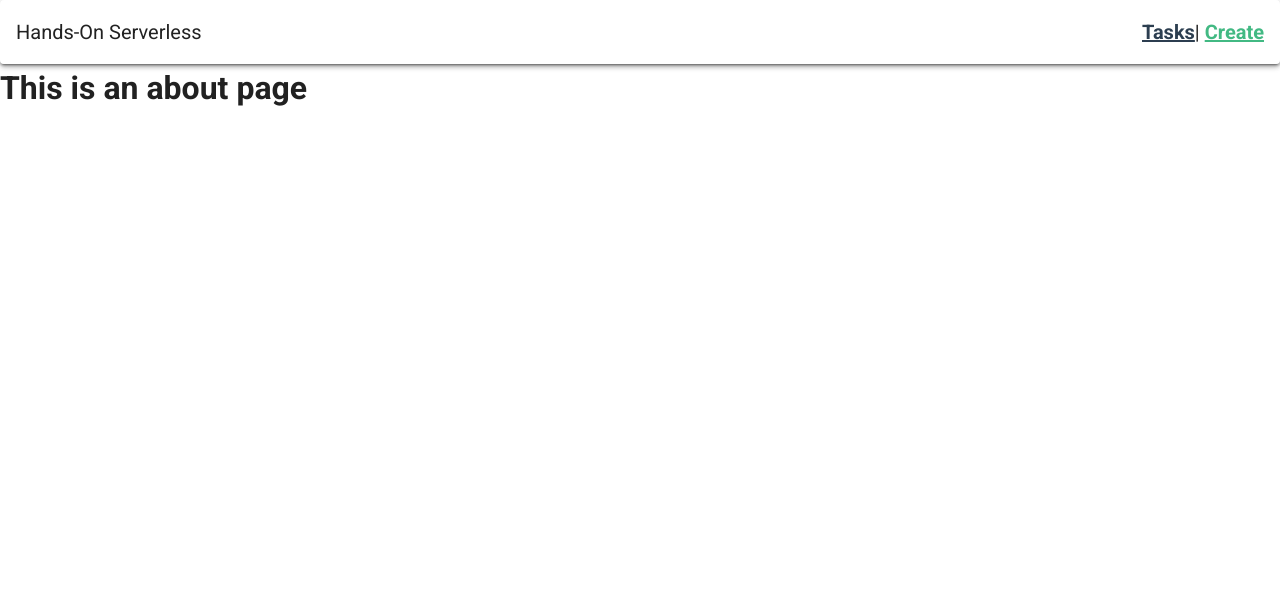
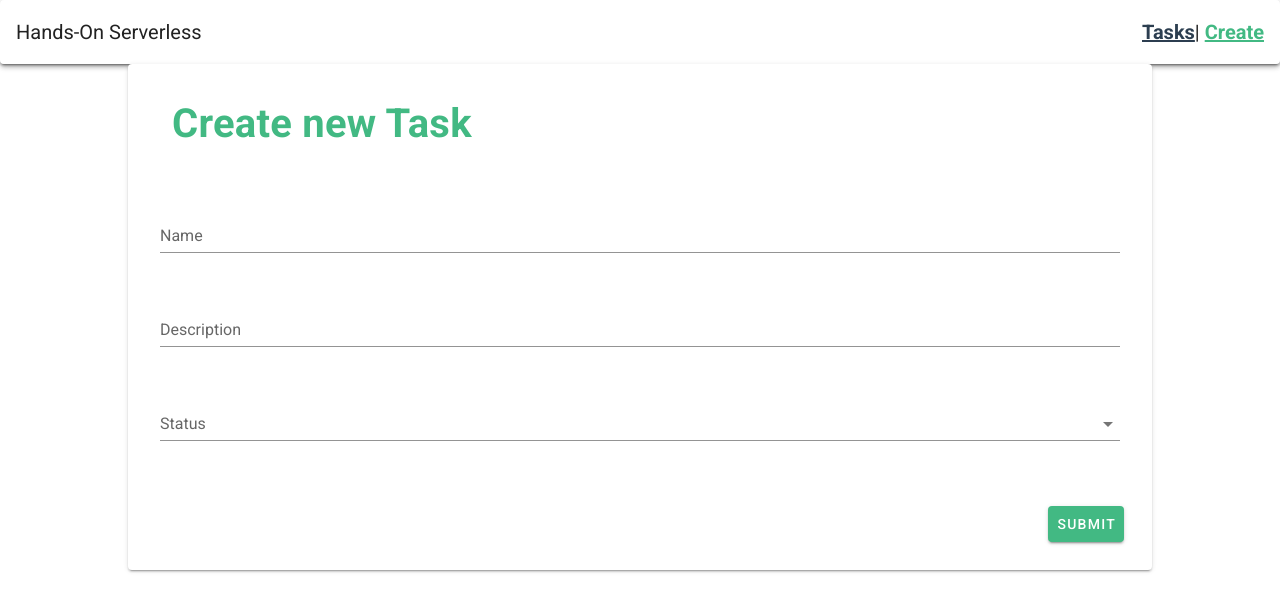
Before and after one commit to ThomasSteinmann/hands-on-serverless, a Vue app: page /create in a window 1280 px wide. Shown: the top 612 px of the page. Built offline with nearby package versions, Linux system fonts and the light colour scheme.

Commit message:
Initial Create layout

```diff
--- a/src/App.vue
+++ b/src/App.vue
@@ -1,7 +1,7 @@
 <template>
   <v-app>
-    <v-card>
-      <v-toolbar id="nav">
+    <v-card id="nav" name="Toolbar">
+      <v-toolbar >
         <v-toolbar-title>Hands-On Serverless</v-toolbar-title>
         <v-spacer/>
         <v-toolbar-title>
--- a/src/views/Create.vue
+++ b/src/views/Create.vue
@@ -1,5 +1,54 @@
 <template>
   <div class="about">
-    <h1>This is an about page</h1>
+    <v-row>
+      <v-col align="center">
+        <v-card width="80%">
+          <v-card-title>
+            <h1 class="primary--text pa-7">Create new Task</h1>
+          </v-card-title>
+          <v-card-text>
+            <v-list>
+              <v-list-item>
+                <v-list-item-content>
+                  <v-text-field v-model="name" label="Name"/>
+                </v-list-item-content>
+              </v-list-item>
+              <v-list-item>
+                <v-list-item-content>
+                  <v-text-field v-model="description" label="Description" />
+                </v-list-item-content>
+              </v-list-item>
+              <v-list-item>
+                <v-list-item-content>
+                  <v-select v-model="status" :items="['ToDo', 'Doing', 'Done']" label="Status" />
+                </v-list-item-content>
+              </v-list-item>
+            </v-list>
+          </v-card-text>
+          <v-card-actions>
+            <v-spacer />
+            <v-btn color="primary" class="mx-5 mb-5">Submit</v-btn>
+          </v-card-actions>
+        </v-card>
+      </v-col>
+    </v-row>
   </div>
 </template>
+
+<script>
+export default {
+  name: "Create",
+  data: function () {
+    return {
+      name: null,
+      description: null,
+      status: null,
+    };
+  },
+  methods: {
+    submit: function(){
+      // TODO: Send task to DB
+    }
+  }
+};
+</script>
--- a/src/views/Tasks.vue
+++ b/src/views/Tasks.vue
@@ -3,8 +3,8 @@
     <v-row>
       <v-col align="center">
         <v-card width="80%">
-          <v-card-title >
-            <h1 class="primary--text">Tasks</h1>
+          <v-card-title>
+            <h1 class="primary--text pa-7">Tasks</h1>
           </v-card-title>
           <v-card-text>
             <v-simple-table>
@@ -25,7 +25,9 @@
                 </thead>
                 <tbody>
                   <tr v-for="task in tasks" :key="task.name">
-                    <td><v-img contain max-width="50" :src="task.img"></v-img></td>
+                    <td>
+                      <v-img height="75" width="50" contain :src="task.img"></v-img>
+                    </td>
                     <td>{{ task.name }}</td>
                     <td>{{ task.description }}</td>
                     <td>{{ task.status }}</td>
@@ -34,6 +36,12 @@
               </template>
             </v-simple-table>
           </v-card-text>
+          <v-card-actions>
+            <v-spacer />
+            <v-btn to="/create" fab color="primary" class="mx-5 mb-5">
+              <v-icon>mdi-plus</v-icon>
+            </v-btn>
+          </v-card-actions>
         </v-card>
       </v-col>
     </v-row>
@@ -42,22 +50,23 @@
 
 <script>
 // @ is an alias to /src
-import tasks from "@/assets/tasks.json"
+import tasks from "@/assets/tasks.json";
 
 export default {
-  name: "Home",
-  data: function() {
+  name: "Tasks",
+  data: function () {
     return {
-      tasks: []
-    }
+      tasks: [],
+    };
   },
   mounted() {
-    this.tasks = this.getTasks()
+    this.tasks = this.getTasks();
   },
   methods: {
-    getTasks: function() {
-      return tasks
-    }
+    getTasks: function () {
+      // TODO: Get tasks from DB
+      return tasks;
+    },
   },
 };
 </script>
```
Also changed, not shown: public/firebase.png (added).
